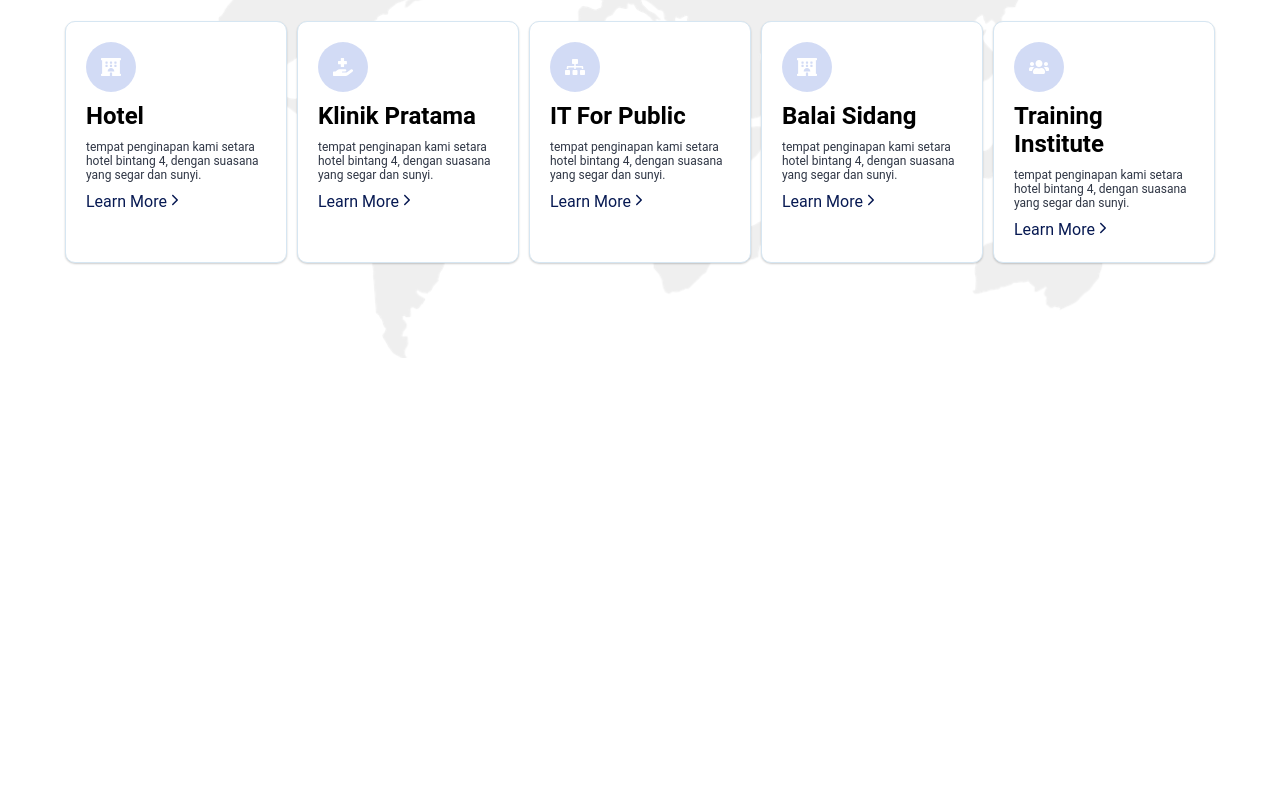
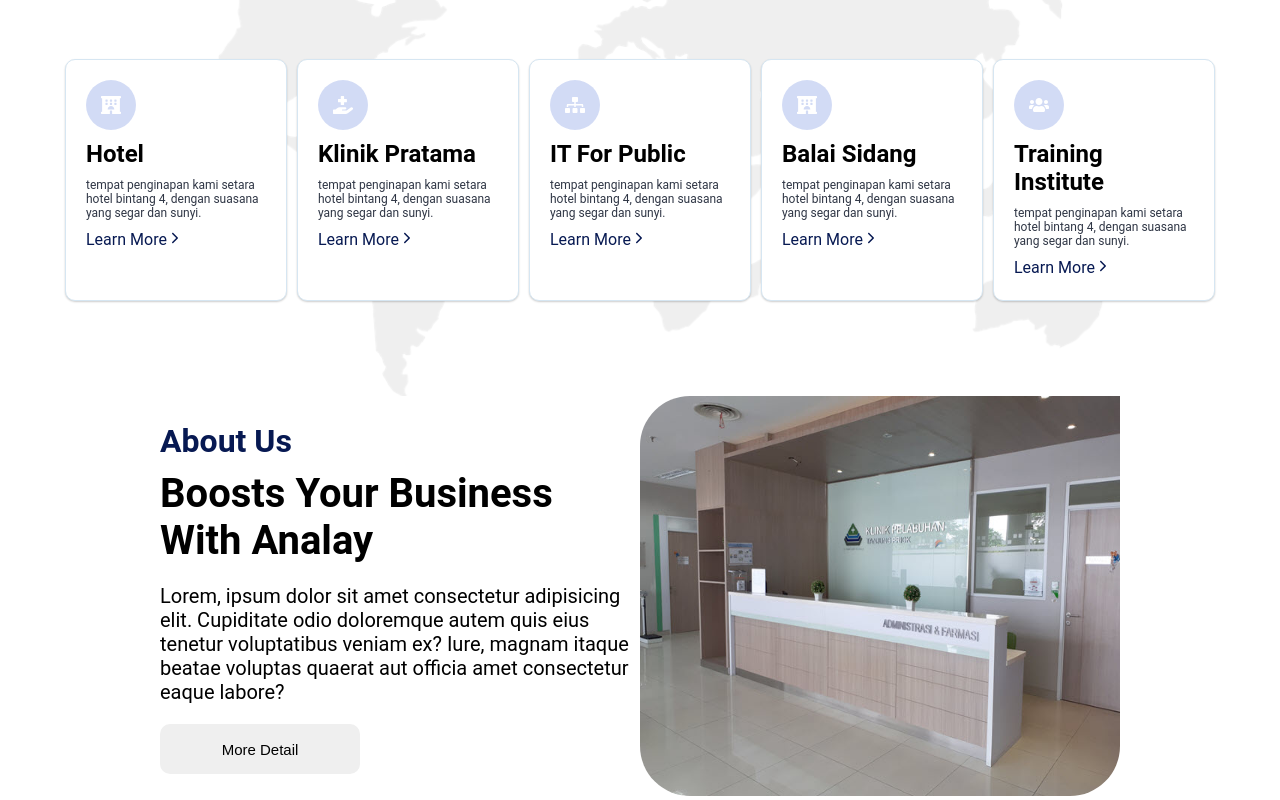
Before and after one commit to fhanif2010/PusatBisnis, a React (Vite) app: page / in a window 1280 px wide. Shown: the part 982-1782 px from the top of the page. Before the commit the page ends 1340 px from the top, so only its background shows below. Built offline with nearby package versions, Linux system fonts and the light colour scheme.

Commit message:
Update Aboutme Home Page

```diff
--- a/src/pages/home/home.css
+++ b/src/pages/home/home.css
@@ -12,7 +12,7 @@
     background-color: white;
     height: 100vh;
     background:
-    linear-gradient(180deg, white, transparent 80%);
+        linear-gradient(180deg, white, transparent 80%);
 }
 
 .home-content {
@@ -25,6 +25,7 @@
     right: 15%;
     height: inherit;
     text-transform: capitalize;
+
     p {
         margin: 20px 0;
         color: #2F3645;
@@ -128,10 +129,12 @@
     h2 {
         margin-bottom: 10px;
     }
+
     p {
         font-size: 12px;
         color: #2F3645;
     }
+
     margin-bottom: 10px;
 }
 
@@ -143,3 +146,49 @@
 .home-cardProduct .card .action:hover {
     cursor: pointer;
 }
+
+.home-container {
+    display: flex;
+    justify-content: center;
+}
+
+.home-aboutme {
+    display: flex;
+    width: 75vw;
+}
+
+.home-aboutme .detail {
+    width: 50%;
+    display: flex;
+    flex-direction: column;
+    justify-content: center;
+    h1 {
+        color: var(--color1);
+    }
+    h3 {
+        margin: 10px 0 20px;
+        font-size: 40px;
+    }
+    p {
+        font-size: 20px;
+        margin-bottom: 20px;
+    }
+    button {
+        width: 200px;
+        height: 50px;
+        border-radius: 10px;
+        outline: none;
+        border: none;
+        font-size: 15px;
+    }
+}
+
+.home-aboutme .image {
+    width: 50%;
+
+    img {
+        width: 100%;
+        height: 400px;
+        border-radius: 50px 0 50px 50px;
+    }
+}
--- a/src/pages/home/home.jsx
+++ b/src/pages/home/home.jsx
@@ -2,6 +2,7 @@ import React from 'react'
 import Navbar from '../../components/Navbar/Navbar';
 import Cover from '../../../public/cover.jpg'
 import CoverMap from '../../../public/map.png'
+import Klinik from '../../../public/Klinik.jpg'
 import './home.css'
 
 import * as Icons from 'react-icons/fa';
@@ -75,14 +76,14 @@ function Home() {
           <div className='shadow-cover'></div>
         </div>
         <div className='home-labelInformation'>
-          {DataLabel.map((data, index) => {
+          {DataLabel.map((data, index) =>
             <div key={index} className='detail'>
               <h1>{data.qty}+</h1>
               <div className='desc'>
                 <p>{data.name}</p>
               </div>
             </div>
-          })}
+          )}
         </div>
       </div>
 
@@ -114,6 +115,22 @@ function Home() {
           </div>
         </div>
       </div>
+
+      <div className='home-container'>
+        <div className='home-aboutme'>
+            <div className='detail'>
+              <h1>About Us</h1>
+              <h3>Boosts Your Business With Analay</h3>
+              <p>Lorem, ipsum dolor sit amet consectetur adipisicing elit. Cupiditate odio doloremque autem quis eius tenetur voluptatibus veniam ex? Iure, magnam itaque beatae voluptas quaerat aut officia amet consectetur eaque labore?</p>
+              <div>
+                <button>More Detail</button>
+              </div>
+            </div>
+            <div className='image'>
+              <img src={Klinik}/>
+            </div>
+            </div>
+      </div>
     </>
   )
 }
```
Also changed, not shown: public/Klinik.jpg (added).
